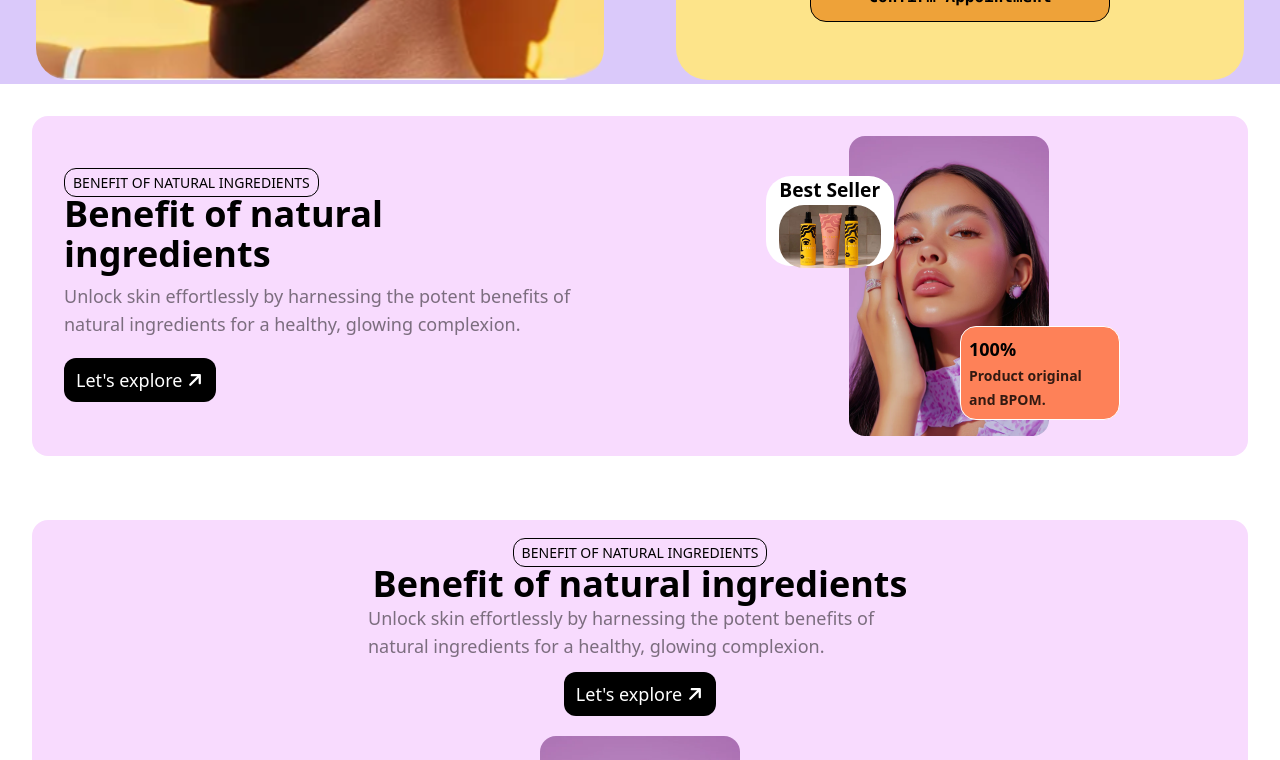
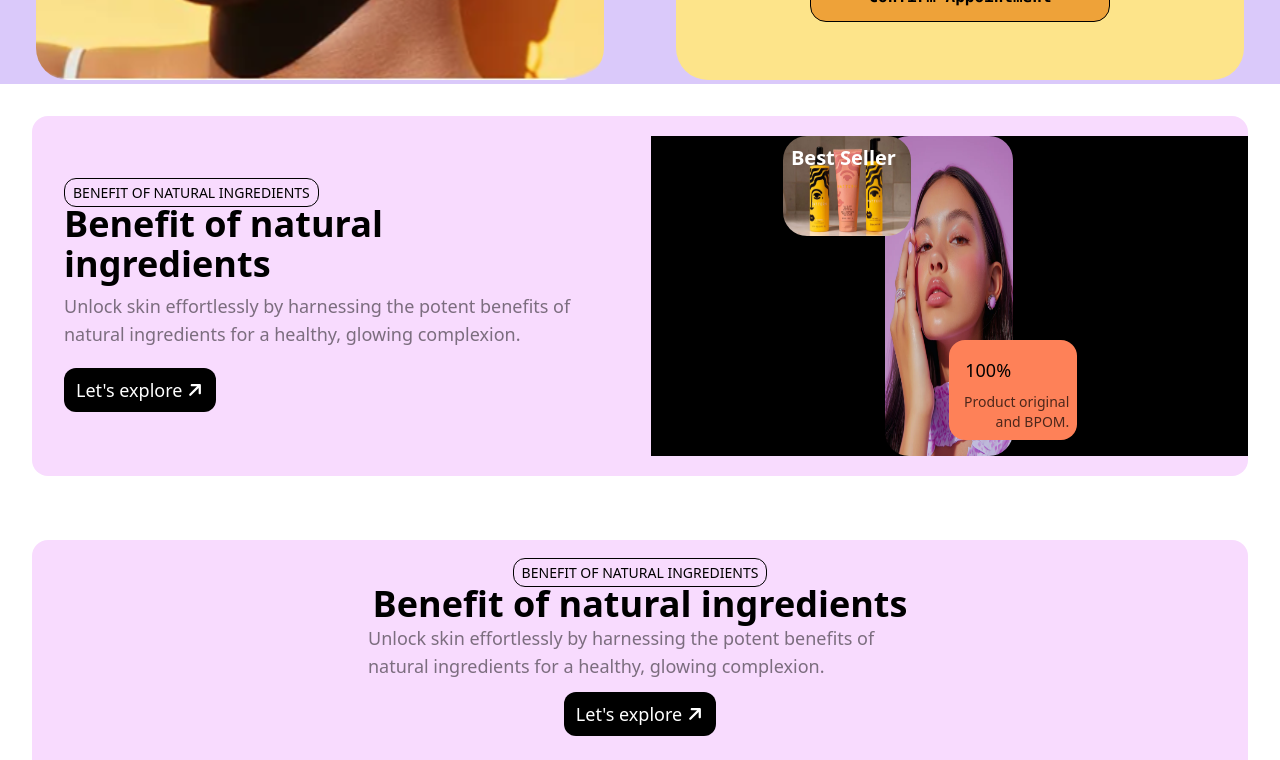
Before and after one commit to Thamidu-Nadun/Glamify, a React (Vite) app in the folder client/: page / in a window 1280 px wide. Shown: the part 1440-2200 px from the top of the page. Built offline with nearby package versions, Linux system fonts and the light colour scheme.

Commit message:
Refactor About page layout and styling

```diff
--- a/client/src/pages/Home/About/About.css
+++ b/client/src/pages/Home/About/About.css
@@ -1,27 +1,15 @@
-.seller {
-  position: absolute;
-  top: 5vh;
-  left: 9vw;
-  background: white;
-  display: flex;
-  flex-direction: column;
-  align-items: center;
+.img-box {
+  position: relative;
+  height: 40vh;
   width: 10vw;
-  height: 30%;
-  border-radius: 25px;
-  img {
-    width: 80%;
-    height: 70%;
-    border-radius: 25px;
+  .seller {
+    position: absolute;
+    top: 0;
+    left: -80%;
   }
-  span {
-    font-weight: 700;
-    font-size: 1.2rem;
-    color: black;
+  .percentage {
+    position: absolute;
+    bottom: 5%;
+    right: -50%;
   }
 }
-.sm-box {
-  position: absolute;
-  bottom: 2vh;
-  right: 10vw;
-}
--- a/client/src/pages/Home/About/About.jsx
+++ b/client/src/pages/Home/About/About.jsx
@@ -25,21 +25,17 @@ function About() {
             Let's explore <FaArrowRight className="rotate-[-45deg]" />
           </button>
         </div>
-        <div className="box-image relative flex w-[50%] flex-col items-center justify-center">
-          <div className="seller invisible lg:visible">
-            <span>Best Seller</span>
-            <img src={productImage} alt="A good product" />
-          </div>
-          <img
-            src={women_image}
-            alt="Serene_Portrait_of_a_Young_Woman"
-            className="w-50 rounded-2xl"
-          />
-          <div className="sm-box w-40 rounded-2xl border border-white bg-[#fe8158] p-2 font-semibold">
-            <div className="percentage text-lg">100%</div>
-            <span className="text-sm text-black/80">
-              Product original and BPOM.
-            </span>
+        <div className="box-image relative flex w-[50%] flex-col items-center justify-center bg-black">
+          <div className="img-box">
+            <img src={women_image} className='w-full h-full rounded-3xl' />
+            <div className="seller w-[10vw] h-25 relative">
+              <img src={productImage} className="w-full h-full rounded-3xl" />
+              <span className='absolute top-0 left-0 text-white text-xl font-bold m-2'>Best Seller</span>
+            </div>
+            <div className="percentage w-[10vw] h-25 bg-[#fe8158] flex flex-col items-center relative rounded-2xl">
+              <div className="percentage text-lg top-0 left-0 p-4">100%</div>
+              <span className="text-sm absolute text-black/70 bottom-0 right-0 p-2 text-right">Product original and BPOM.</span>
+            </div>
           </div>
         </div>
       </div>
```
